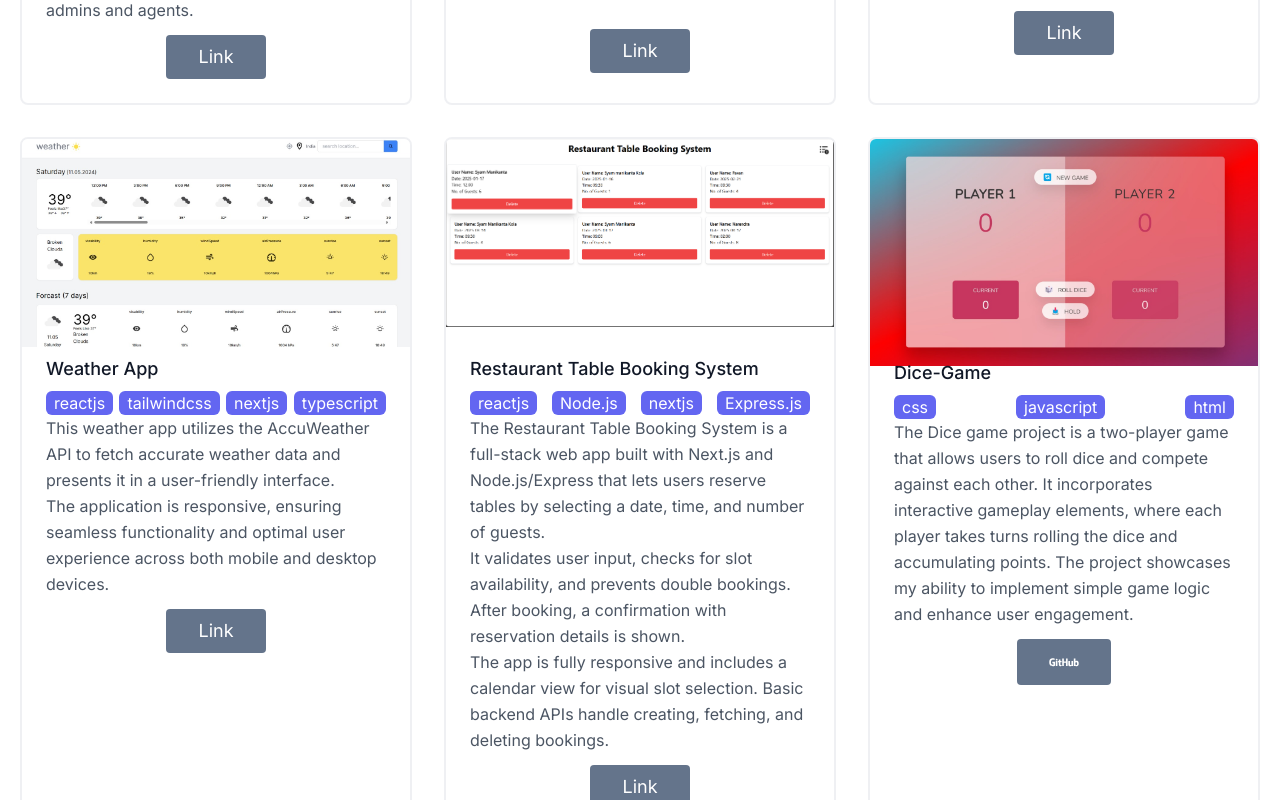
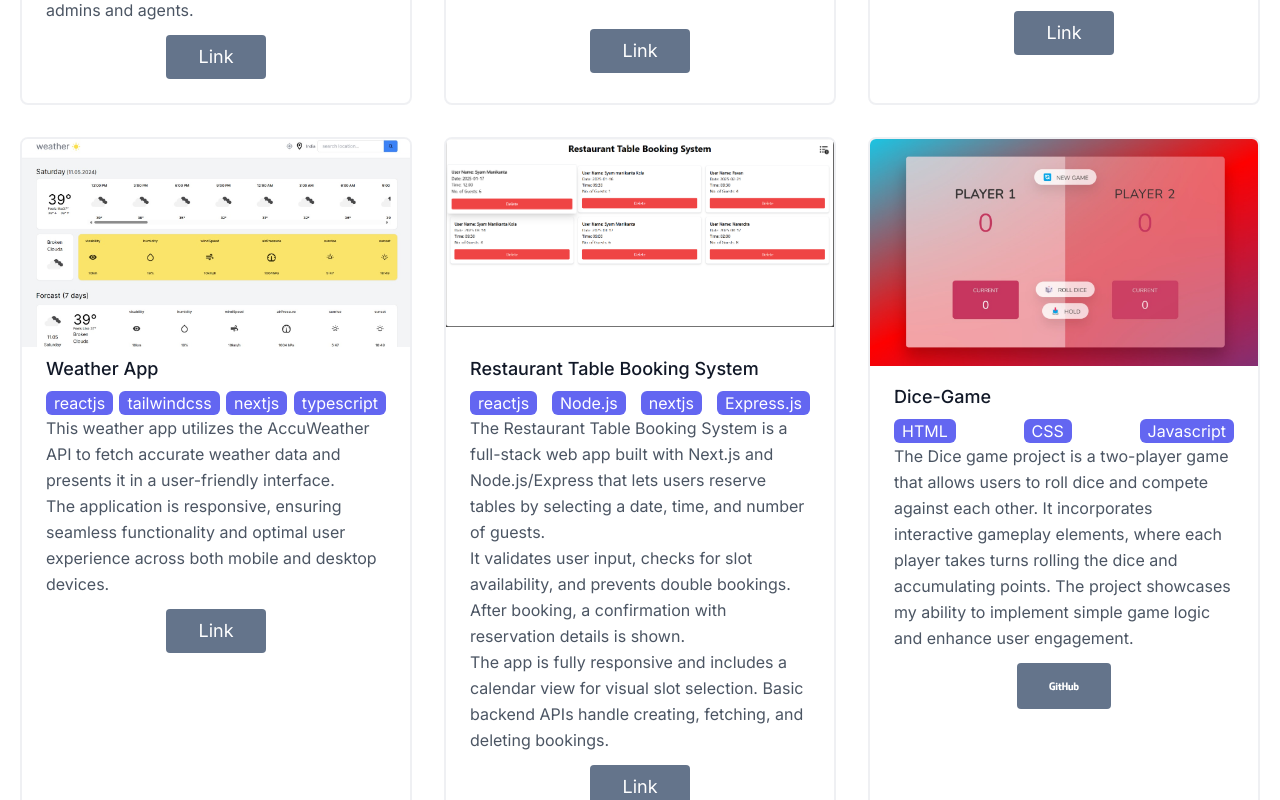
Before and after one commit to kolasyam/nextjs-intern, a Next.js app: page / in a window 1280 px wide. Shown: the part 2880-3680 px from the top of the page. Built offline with nearby package versions, Linux system fonts and the light colour scheme.

Commit message:
dice game change

```diff
--- a/src/app/Components/Projects.tsx
+++ b/src/app/Components/Projects.tsx
@@ -285,7 +285,7 @@ export default function Projects() {
               </div>
             </div>
           </div>
-          <div className="p-4 md:w-1/3 hover:scale-105 ease-in duration-300">
+          {/* <div className="p-4 md:w-1/3 hover:scale-105 ease-in duration-300">
             <div className="h-full border-2 border-gray-200 border-opacity-60 rounded-lg overflow-hidden">
               <div className="lg:h-48 md:h-36 w-full object-cover object-center">
                 <Image src={dicegame} alt="/" width="700" height="401" />
@@ -321,6 +321,74 @@ export default function Projects() {
                   >
                     <button className="flex mx-auto text-white bg-slate-500 border-0 py-2 px-8 focus:outline-none hover:bg-slate-400 rounded text-lg">
                       <DiGithubFull size={30} />
+                    </button>
+                  </Link>
+                </div>
+              </div>
+            </div>
+          </div> */}
+          <div className="p-4 md:w-1/3 hover:scale-105 ease-in duration-300">
+            <div className="h-full border-2 border-gray-200 border-opacity-60 rounded-lg overflow-hidden">
+              <div className="lg:h-48 md:h-36 w-full object-cover object-center">
+                <Image src={dicegame} alt="/" width="700" height="401" />
+              </div>
+              <div className="p-6 mt-7">
+                <h1 className="title-font text-lg font-medium text-gray-900 mb-2">
+                  Dice-Game
+                </h1>
+                {/* <div className='flex flex-row justify-between items-center flex-wrap'>
+                        <div className="text-white bg-indigo-500 rounded-md px-2 hover:bg-indigo-700 mr-10">reactjs</div>
+                        <div className="text-white bg-indigo-500 rounded-md px-2 hover:bg-indigo-700">Bootstrap</div>
+
+                    </div> */}
+                {/* <div className="flex flex-row justify-between items-center flex-wrap">
+                  <div className="text-white bg-indigo-500 rounded-md px-2 hover:bg-indigo-700">
+                    Tailwindcss
+                  </div>
+                  <div className="text-white bg-indigo-500 rounded-md px-2 hover:bg-indigo-700">
+                    Nextjs
+                  </div>
+                  <div className="text-white bg-indigo-500 rounded-md px-2 hover:bg-indigo-700">
+                    Nypescript
+                  </div>
+                  <div className="text-white bg-indigo-500 rounded-md px-2 hover:bg-indigo-700">
+                    Supabase
+                  </div>
+                </div> */}
+                <div className="flex flex-row justify-between items-center flex-wrap">
+                  <div className="text-white bg-indigo-500 rounded-md px-2 hover:bg-indigo-700">
+                    HTML
+                  </div>
+                  <div className="text-white bg-indigo-500 rounded-md px-2 hover:bg-indigo-700">
+                    CSS
+                  </div>
+                  <div className="text-white bg-indigo-500 rounded-md px-2 hover:bg-indigo-700">
+                    Javascript
+                  </div>
+                </div>
+                <p className="leading-relaxed mb-3">
+                  {/* GeminiAI is an AI-powered chatbot built using Supabase,
+                  Next.js, and TailwindCSS, leveraging advanced natural language
+                  processing for dynamic conversations. The project integrates
+                  an API to provide real-time, context-aware responses across
+                  various domains. It demonstrates my proficiency in AI, API
+                  integration, and modern front-end development. */}
+                  The Dice game project is a two-player game that allows users
+                  to roll dice and compete against each other. It incorporates
+                  interactive gameplay elements, where each player takes turns
+                  rolling the dice and accumulating points. The project
+                  showcases my ability to implement simple game logic and
+                  enhance user engagement.
+                </p>
+                <div className="flex justify-center flex-wrap">
+                  <Link
+                    href="https://gemini-ai-chatbot-eqmj.vercel.app/"
+                    passHref
+                    target="_blank"
+                  >
+                    <button className="flex mx-auto text-white bg-slate-500 border-0 py-2 px-8 focus:outline-none hover:bg-slate-400 rounded text-lg">
+                      <DiGithubFull size={30} />
+                      {/* Link */}
                     </button>
                   </Link>
                 </div>
```
